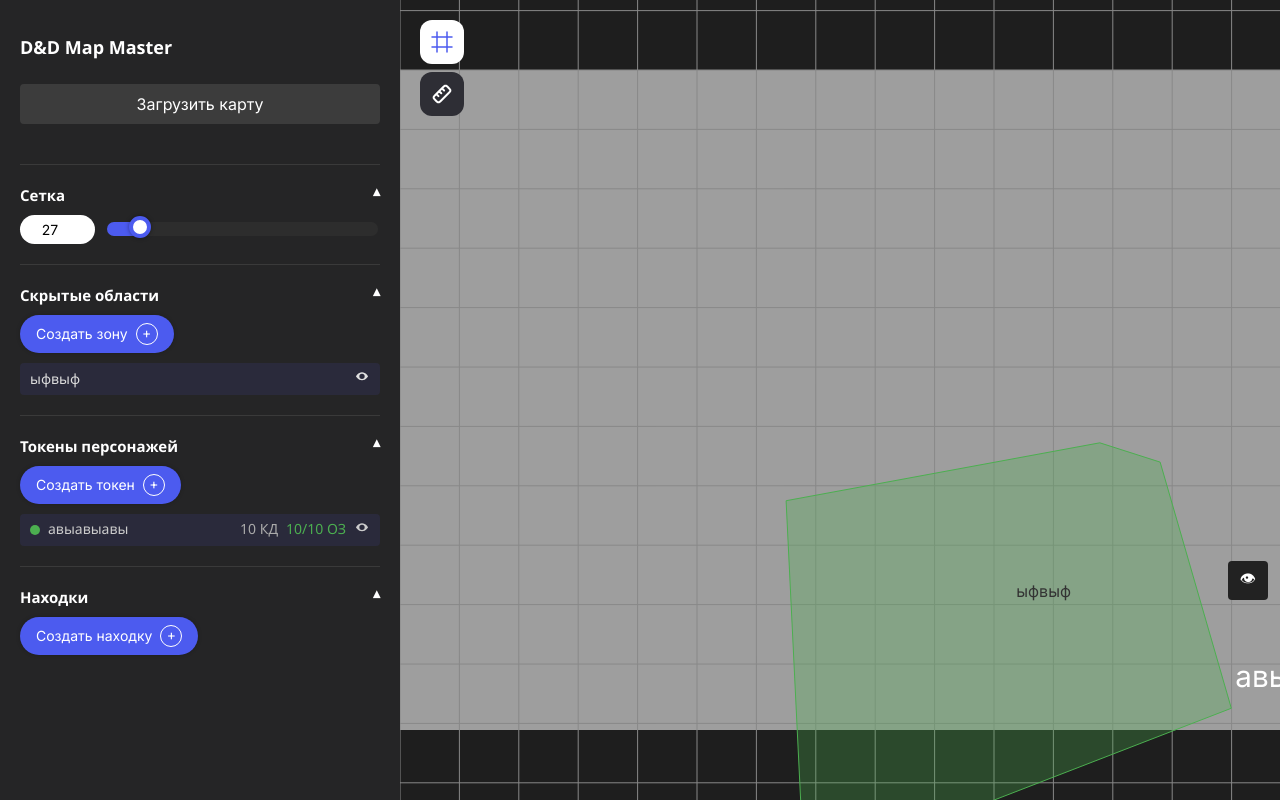
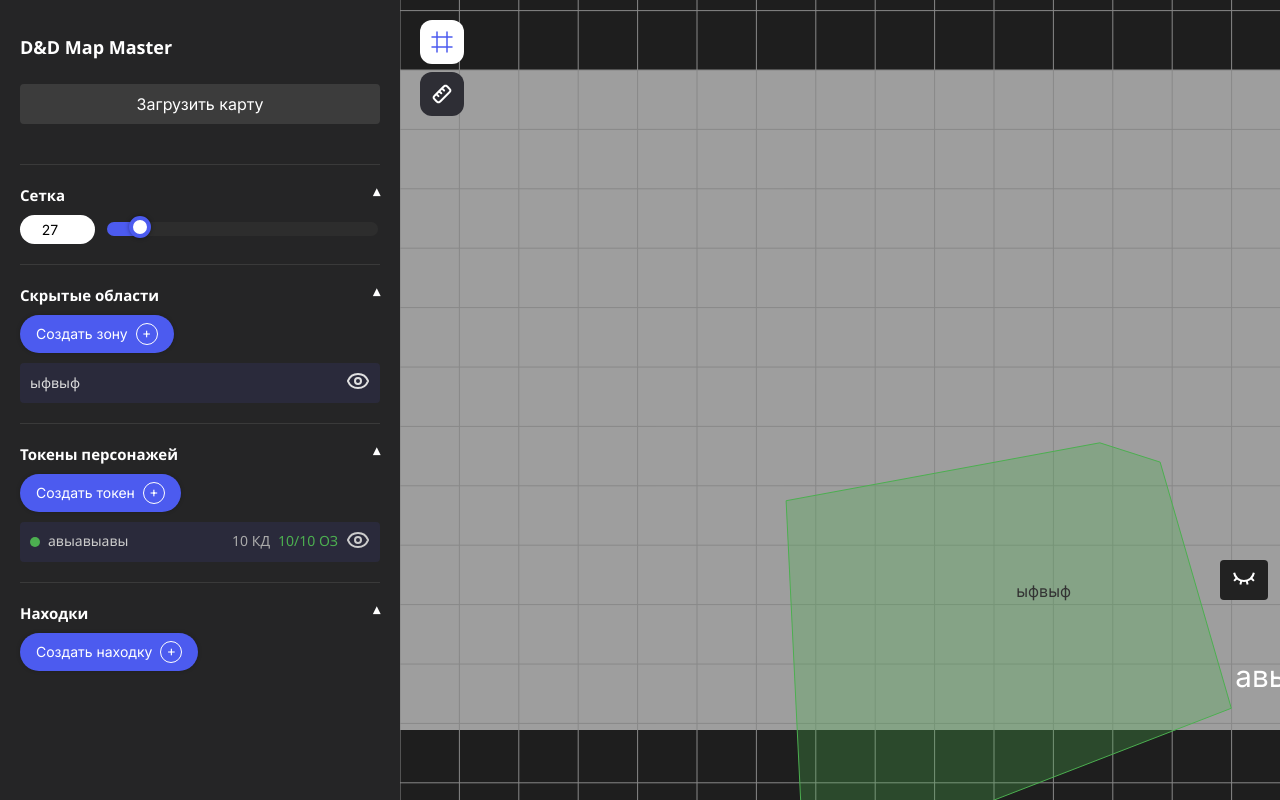
Before and after one commit to 2labu2dab/dnd_master_app, a Flask app: page / in a window 1280 px wide. Run offline with Flask 3, Linux system fonts and the light colour scheme; data that the repository does not hold is empty.

Commit message:
Сделал превью красивым

```diff
--- a/static/js/map.js
+++ b/static/js/map.js
@@ -147,10 +147,10 @@ function autoUploadMap(input) {
 
 // Глазки
 function getOpenEyeSVG() {
-  return `<svg xmlns="http://www.w3.org/2000/svg" viewBox="0 0 24 24" width="16" height="16"><path fill="currentColor" d="M12 5c-6 0-9 6-9 6s3 6 9 6 9-6 9-6-3-6-9-6zm0 10a4 4 0 110-8 4 4 0 010 8z"/></svg>`;
+  return `<svg xmlns="http://www.w3.org/2000/svg" width="24" height="24" viewBox="0 0 24 24"><g fill="none" stroke="currentColor" stroke-linecap="round" stroke-linejoin="round" stroke-width="2"><path d="M2.062 12.348a1 1 0 0 1 0-.696a10.75 10.75 0 0 1 19.876 0a1 1 0 0 1 0 .696a10.75 10.75 0 0 1-19.876 0"/><circle cx="12" cy="12" r="3"/></g></svg>`;
 }
 function getClosedEyeSVG() {
-  return `<svg xmlns="http://www.w3.org/2000/svg" width="16" height="16" viewBox="0 0 24 24"><path fill="currentColor" d="M2 5l2.5 2.5C3.5 9 3 10 3 12s.5 3 1.5 4.5L2 19l2 2 3.5-3.5C9 18.5 10 19 12 19s3-.5 4.5-1.5L20 21l2-2-2.5-2.5C21 15 21 14 21 12s0-3-1.5-4.5L22 5l-2-2-3.5 3.5C15 5.5 14 5 12 5s-3 .5-4.5 1.5L4 3 2 5z"/></svg>`;
+  return `<svg xmlns="http://www.w3.org/2000/svg" width="24" height="24" viewBox="0 0 24 24"><path fill="currentColor" d="m9.343 18.782l-1.932-.518l.787-2.939a11 11 0 0 1-3.237-1.872l-2.153 2.154l-1.414-1.414l2.153-2.154a10.96 10.96 0 0 1-2.371-5.07l1.968-.359a9.002 9.002 0 0 0 17.713 0l1.968.358a10.96 10.96 0 0 1-2.372 5.071l2.154 2.154l-1.414 1.414l-2.154-2.154a11 11 0 0 1-3.237 1.872l.788 2.94l-1.932.517l-.788-2.94a11 11 0 0 1-3.74 0z"/></svg>`;
 }
 
 
@@ -968,11 +968,18 @@ window.onload = () => {
   const miniFrame = document.getElementById("playerMini");
   let playerVisible = false;
 
+  function updateMiniToggleIcon() {
+    toggleBtn.innerHTML = playerVisible ? getOpenEyeSVG() : getClosedEyeSVG();
+  }
+
   toggleBtn.addEventListener("click", () => {
     playerVisible = !playerVisible;
     miniFrame.style.display = playerVisible ? "block" : "none";
-    toggleBtn.textContent = playerVisible ? "👁" : "🚫";
+    updateMiniToggleIcon();
   });
+
+  updateMiniToggleIcon();
+
   document.querySelectorAll(".type-btn").forEach(btn => {
     btn.onclick = () => {
       document.querySelectorAll(".type-btn").forEach(b => b.classList.remove("active"));
--- a/templates/index.html
+++ b/templates/index.html
@@ -150,6 +150,6 @@
 
 <script src="{{ url_for('static', filename='js/map.js') }}"></script>
 <iframe id="playerMini" src="/player" width="320" height="180" style="display: none;"></iframe>
-<button id="togglePlayerMini" class="mini-toggle-btn">👁</button>
+<button id="togglePlayerMini" class="mini-toggle-btn"></button>
 </body>
 </html>
```
